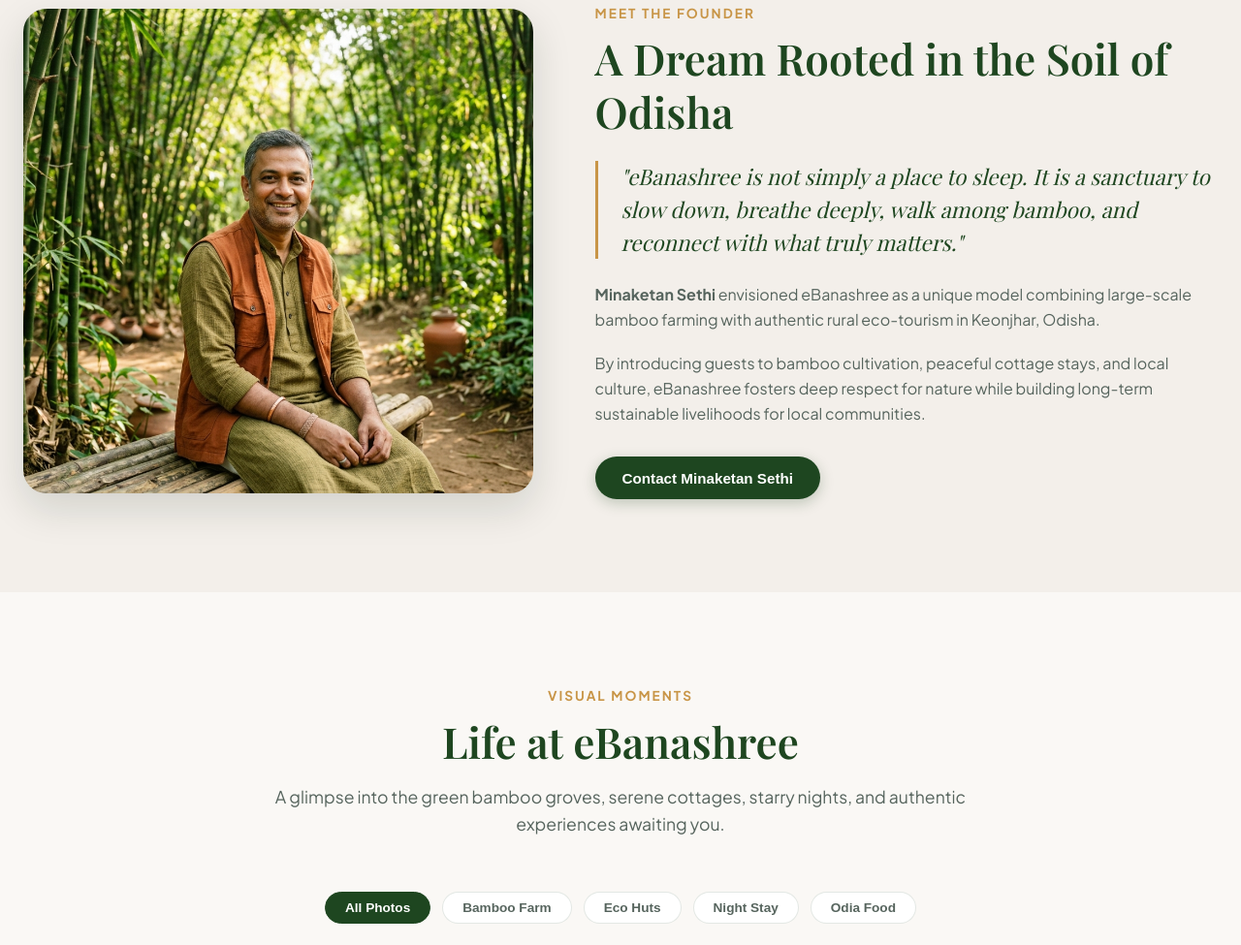
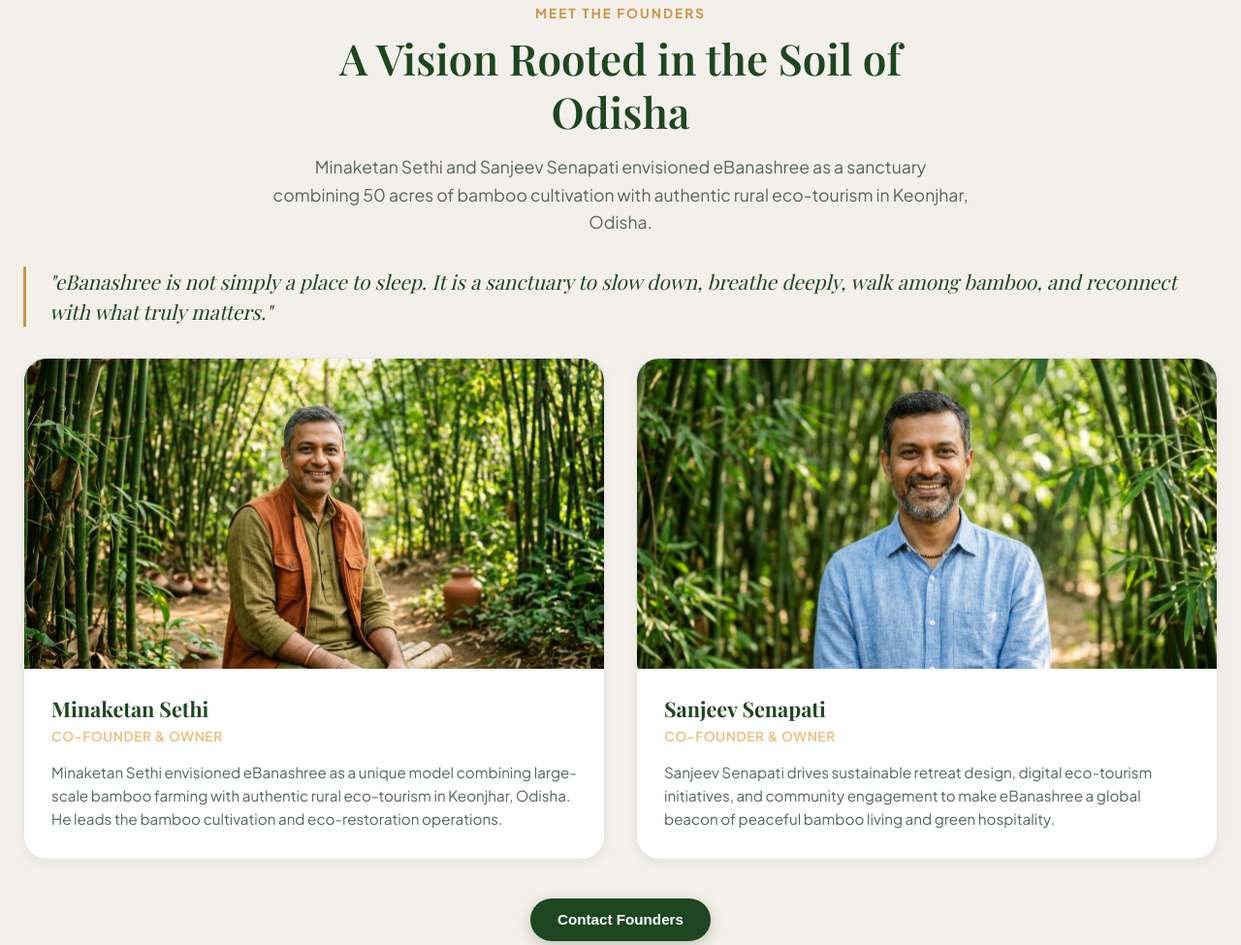
Before and after one commit to sanjeevsenapati/ebanashree, a website built with Vite: page index.html in a window 1280 px wide. Shown: the part 7419-8394 px from the top of the page at 97% size. Built offline with nearby package versions, Linux system fonts and the light colour scheme; a web font is replaced by a local one.

Commit message:
Add Sanjeev Senapati as Co-Founder along with Minaketan Sethi and update README

```diff
--- a/index.html
+++ b/index.html
@@ -7,8 +7,8 @@
   <!-- Primary SEO Meta Tags -->
   <title>eBanashree — 50-Acre Bamboo Farm & Eco Retreat | Keonjhar, Odisha</title>
   <meta name="description" content="Discover eBanashree, a 50-acre bamboo farm and eco retreat in Keonjhar, Odisha. Stay in luxury bamboo eco huts, sleep under starry skies, experience rural Odisha dining, and reconnect with nature." />
-  <meta name="keywords" content="eco retreat Keonjhar, eco resort Odisha, bamboo farm Odisha, nature stay Keonjhar, bamboo tourism Odisha, farm stay Odisha, rural tourism Odisha, Minaketan Sethi" />
-  <meta name="author" content="Minaketan Sethi - eBanashree" />
+  <meta name="keywords" content="eco retreat Keonjhar, eco resort Odisha, bamboo farm Odisha, nature stay Keonjhar, bamboo tourism Odisha, farm stay Odisha, rural tourism Odisha, Minaketan Sethi, Sanjeev Senapati" />
+  <meta name="author" content="Minaketan Sethi & Sanjeev Senapati - eBanashree" />
 
   <!-- Open Graph / Facebook / WhatsApp -->
   <meta property="og:type" content="website" />
@@ -317,28 +317,44 @@
   <!-- Founder Story Section -->
   <section class="section" id="founder" style="background:var(--bg-surface-elevated);">
     <div class="container">
-      <div class="founder-grid">
-        <div class="founder-img-wrap fade-up">
-          <img src="images/founder-minaketan.jpg" alt="Minaketan Sethi - Founder of eBanashree Bamboo Retreat in Keonjhar Odisha" />
+      <div class="section-header fade-up" style="margin-bottom:2rem;">
+        <span class="section-subtitle">Meet the Founders</span>
+        <h2 class="section-title">A Vision Rooted in the Soil of Odisha</h2>
+        <p class="section-description">
+          Minaketan Sethi and Sanjeev Senapati envisioned eBanashree as a sanctuary combining 50 acres of bamboo cultivation with authentic rural eco-tourism in Keonjhar, Odisha.
+        </p>
+      </div>
+
+      <div class="founder-quote fade-up">
+        "eBanashree is not simply a place to sleep. It is a sanctuary to slow down, breathe deeply, walk among bamboo, and reconnect with what truly matters."
+      </div>
+
+      <div class="founders-cards-grid">
+        <div class="founder-card fade-up">
+          <img src="images/founder-minaketan.jpg" alt="Minaketan Sethi - Co-Founder of eBanashree Bamboo Retreat" class="founder-card-img" />
+          <div class="founder-card-body">
+            <h3 class="founder-name">Minaketan Sethi</h3>
+            <span class="founder-role">Co-Founder & Owner</span>
+            <p class="founder-bio">
+              Minaketan Sethi envisioned eBanashree as a unique model combining large-scale bamboo farming with authentic rural eco-tourism in Keonjhar, Odisha. He leads the bamboo cultivation and eco-restoration operations.
+            </p>
+          </div>
         </div>
 
-        <div class="fade-up delay-200">
-          <span class="section-subtitle">Meet the Founder</span>
-          <h2 class="section-title">A Dream Rooted in the Soil of Odisha</h2>
+        <div class="founder-card fade-up delay-200">
+          <img src="images/founder-sanjeev.jpg" alt="Sanjeev Senapati - Co-Founder of eBanashree Bamboo Retreat" class="founder-card-img" />
+          <div class="founder-card-body">
+            <h3 class="founder-name">Sanjeev Senapati</h3>
+            <span class="founder-role">Co-Founder & Owner</span>
+            <p class="founder-bio">
+              Sanjeev Senapati drives sustainable retreat design, digital eco-tourism initiatives, and community engagement to make eBanashree a global beacon of peaceful bamboo living and green hospitality.
+            </p>
+          </div>
+        </div>
+      </div>
 
-          <div class="founder-quote">
-            "eBanashree is not simply a place to sleep. It is a sanctuary to slow down, breathe deeply, walk among bamboo, and reconnect with what truly matters."
-          </div>
-
-          <p style="color:var(--text-muted); font-size:1rem; margin-bottom:1.25rem;">
-            <strong>Minaketan Sethi</strong> envisioned eBanashree as a unique model combining large-scale bamboo farming with authentic rural eco-tourism in Keonjhar, Odisha.
-          </p>
-          <p style="color:var(--text-muted); font-size:1rem; margin-bottom:2rem;">
-            By introducing guests to bamboo cultivation, peaceful cottage stays, and local culture, eBanashree fosters deep respect for nature while building long-term sustainable livelihoods for local communities.
-          </p>
-
-          <button class="btn btn-primary" onclick="openBookingModal('Founder Enquiry')">Contact Minaketan Sethi</button>
-        </div>
+      <div style="text-align:center; margin-top:2.5rem;" class="fade-up">
+        <button class="btn btn-primary" onclick="openBookingModal('Founder Enquiry')">Contact Founders</button>
       </div>
     </div>
   </section>
@@ -388,7 +404,7 @@
               Keonjhar District, Odisha, India
             </p>
             <p style="color:var(--text-muted); font-size:0.9rem;">
-              <em>Owner: Minaketan Sethi</em>
+              <em>Owners & Founders: Minaketan Sethi & Sanjeev Senapati</em>
             </p>
           </div>
 
@@ -481,7 +497,7 @@
         <div>
           <h4 class="footer-title">Contact Us</h4>
           <p style="font-size:0.9rem; color:rgba(255,255,255,0.7); margin-bottom:0.5rem;">
-            <strong>Owner:</strong> Minaketan Sethi
+            <strong>Owners / Founders:</strong> Minaketan Sethi & Sanjeev Senapati
           </p>
           <p style="font-size:0.9rem; color:rgba(255,255,255,0.7); margin-bottom:0.5rem;">
             📍 Keonjhar, Odisha, India
@@ -533,7 +549,7 @@
       <div style="text-align:center; margin-bottom:1.5rem;">
         <span style="font-size:0.8rem; font-weight:700; color:var(--accent-gold); text-transform:uppercase; letter-spacing:0.1em;">Reservation Enquiry</span>
         <h3 style="font-size:1.75rem; color:var(--primary-green);">Plan Your Stay at eBanashree</h3>
-        <p style="font-size:0.85rem; color:var(--text-muted);">Check availability & send enquiry directly to Minaketan Sethi via WhatsApp</p>
+        <p style="font-size:0.85rem; color:var(--text-muted);">Check availability & send enquiry directly to Minaketan Sethi & Sanjeev Senapati via WhatsApp</p>
       </div>
 
       <form id="bookingEnquiryForm">
--- a/src/css/components.css
+++ b/src/css/components.css
@@ -636,17 +636,74 @@
 
 /* Founder Story */
 .founder-grid {
-  display: grid;
-  grid-template-columns: 4.5fr 5.5fr;
-  gap: 4rem;
-  align-items: center;
+  display: flex;
+  flex-direction: column;
+  gap: 2.5rem;
 }
 
-@media (max-width: 992px) {
-  .founder-grid {
+.founders-cards-grid {
+  display: grid;
+  grid-template-columns: repeat(2, 1fr);
+  gap: 2rem;
+  margin-top: 1.5rem;
+}
+
+@media (max-width: 868px) {
+  .founders-cards-grid {
     grid-template-columns: 1fr;
-    gap: 2.5rem;
   }
+}
+
+.founder-card {
+  background: var(--bg-surface);
+  border-radius: var(--radius-lg);
+  border: 1px solid var(--border-light);
+  overflow: hidden;
+  box-shadow: var(--shadow-sm);
+  transition: var(--transition-normal);
+  display: flex;
+  flex-direction: column;
+}
+
+.founder-card:hover {
+  transform: translateY(-4px);
+  box-shadow: var(--shadow-md);
+  border-color: var(--primary-green-light);
+}
+
+.founder-card-img {
+  width: 100%;
+  height: 320px;
+  object-fit: cover;
+}
+
+.founder-card-body {
+  padding: 1.75rem;
+  display: flex;
+  flex-direction: column;
+  flex: 1;
+}
+
+.founder-name {
+  font-size: 1.35rem;
+  font-weight: 700;
+  color: var(--primary-green);
+  margin-bottom: 0.25rem;
+}
+
+.founder-role {
+  font-size: 0.85rem;
+  font-weight: 600;
+  color: var(--accent-gold-light);
+  text-transform: uppercase;
+  letter-spacing: 0.05em;
+  margin-bottom: 0.85rem;
+}
+
+.founder-bio {
+  color: var(--text-muted);
+  font-size: 0.95rem;
+  line-height: 1.6;
 }
 
 .founder-img-wrap {
@@ -664,12 +721,12 @@
 
 .founder-quote {
   font-family: var(--font-serif);
-  font-size: 1.4rem;
+  font-size: 1.3rem;
   font-style: italic;
   color: var(--primary-green);
   border-left: 3px solid var(--accent-gold);
   padding-left: 1.5rem;
-  margin: 1.5rem 0;
+  margin: 1.5rem 0 2rem 0;
   line-height: 1.5;
 }
 
--- a/src/js/booking.js
+++ b/src/js/booking.js
@@ -74,7 +74,7 @@ export function initBookingEngine() {
       window.open(whatsappUrl, '_blank');
 
       // Show confirmation message in UI
-      alert(`Thank you, ${name}! Your booking request details have been prepared. Opening WhatsApp to send your enquiry directly to Minaketan Sethi & eBanashree team.`);
+      alert(`Thank you, ${name}! Your booking request details have been prepared. Opening WhatsApp to send your enquiry directly to Minaketan Sethi, Sanjeev Senapati & the eBanashree team.`);
 
       window.closeBookingModal();
       bookingForm.reset();
--- a/src/js/data.js
+++ b/src/js/data.js
@@ -1,6 +1,6 @@
 /**
  * eBanashree Central Data & Config Architecture
- * Allows owner Minaketan Sethi to update site content seamlessly
+ * Allows owners Minaketan Sethi & Sanjeev Senapati to update site content seamlessly
  */
 
 export const siteConfig = {
@@ -8,11 +8,25 @@ export const siteConfig = {
   tagline: "Bamboo. Nature. Silence. Stay.",
   heroHeadline: "Stay Among the Bamboo",
   heroSubhead: "A 50-acre bamboo farm and eco retreat in Keonjhar, Odisha.",
+  owners: [
+    {
+      name: "Minaketan Sethi",
+      title: "Co-Founder & Owner",
+      image: "images/founder-minaketan.jpg",
+      bio: "Minaketan Sethi envisioned eBanashree as a unique model combining large-scale bamboo farming with authentic rural eco-tourism in Keonjhar, Odisha."
+    },
+    {
+      name: "Sanjeev Senapati",
+      title: "Co-Founder & Owner",
+      image: "images/founder-sanjeev.jpg",
+      bio: "Sanjeev Senapati drives sustainable retreat design, digital eco-tourism initiatives, and community engagement to make eBanashree a global beacon of bamboo living."
+    }
+  ],
   owner: {
-    name: "Minaketan Sethi",
-    title: "Founder & Owner",
+    name: "Minaketan Sethi & Sanjeev Senapati",
+    title: "Co-Founders & Owners",
     location: "Keonjhar, Odisha, India",
-    bio: "Minaketan Sethi envisioned eBanashree not merely as an agricultural enterprise, but as a sanctuary where human life reconnects with the soothing rhythm of green bamboo. Born out of a deep reverence for Odisha's soil, eBanashree balances sustainable bamboo cultivation with authentic rural eco-hospitality."
+    bio: "Minaketan Sethi and Sanjeev Senapati envisioned eBanashree not merely as an agricultural enterprise, but as a sanctuary where human life reconnects with the soothing rhythm of green bamboo. Born out of a deep reverence for Odisha's soil, eBanashree balances sustainable bamboo cultivation with authentic rural eco-hospitality."
   },
   contact: {
     phone: "+91 94370 00000",
@@ -192,8 +206,14 @@ export const galleryItems = [
   },
   {
     id: 5,
-    title: "Founder Minaketan Sethi",
+    title: "Co-Founder Minaketan Sethi",
     category: "people",
     image: "images/founder-minaketan.jpg"
+  },
+  {
+    id: 6,
+    title: "Co-Founder Sanjeev Senapati",
+    category: "people",
+    image: "images/founder-sanjeev.jpg"
   }
 ];
```
Also changed, not shown: bamboo-farming.html (+3 -3 lines), project.md (+8 -8 lines), README.md, public/images/founder-sanjeev.jpg (added).
